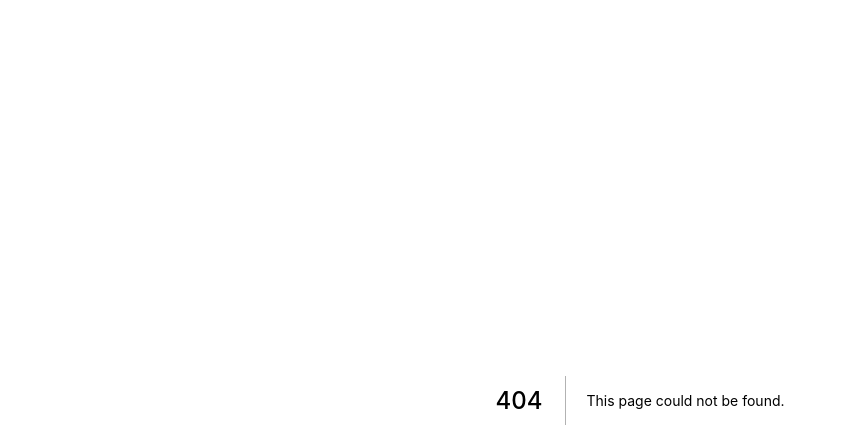
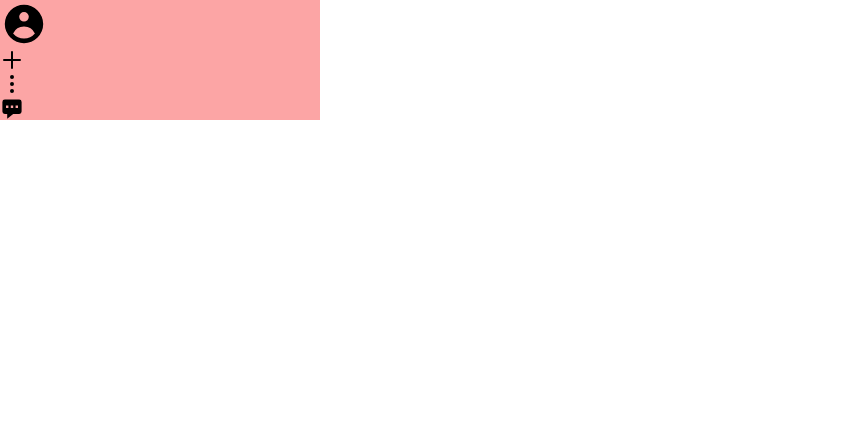
Before and after one commit to aisam94/chitchatchoot, a Next.js app: page /test in a window 1280 px wide. Before the commit this address had no page. Shown: the top 448 px of the page, without its empty margins (0-847 px from the left). Built offline with nearby package versions, Linux system fonts and the light colour scheme.

Commit message:
add test page

```diff
--- /dev/null
+++ b/pages/test.tsx
@@ -0,0 +1,24 @@
+import { DotsVerticalIcon, PlusIcon } from "@heroicons/react/outline";
+import { UserCircleIcon, ChatAltIcon } from "@heroicons/react/solid";
+
+const Sidebar = () => {
+  return (
+    <div className="bg-red-300 w-1/4 h-full">
+      {/*User logo circle*/}
+      <UserCircleIcon className="w-12 h-12" />
+      {/*Add new chat/group*/}
+      <PlusIcon className="w-6 h-6" />
+      {/*3 vertical dots more settings*/}
+      <DotsVerticalIcon className="w-6 h-6" />
+      {/*Search in chat bar*/}
+      {/*Start a new chat*/}
+      <ChatAltIcon className="w-6 h-6" />
+      {/*Chat list component- user profile pic + name*/}
+      {/**/}
+      {/**/}
+      {/**/}
+    </div>
+  );
+};
+
+export default Sidebar;
```
